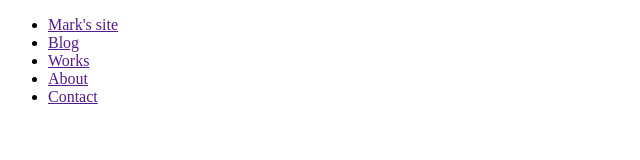
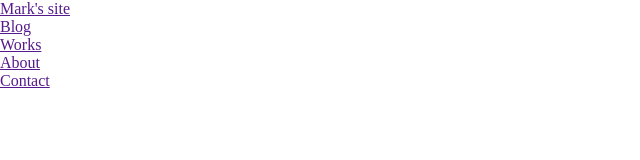
Before and after one commit to Retro-Markz/Advanced_css, a plain HTML site: page 06_responsiveNav/index.html in a window 1280 px wide. Shown: the whole page, without its empty margins (0-640 px from the left). Drawn offline with Linux system fonts and the light colour scheme.

Commit message:
Update index.html

```diff
--- a/06_responsiveNav/index.html
+++ b/06_responsiveNav/index.html
@@ -5,7 +5,16 @@
     <meta name="viewport" content="width=device-width, initial-scale=1.0" />
     <title>responsive nav bar</title>
   </head>
-  <style></style>
+  <style>
+    * {
+      margin: 0;
+      padding: 0;
+    }
+
+    body {
+      min-height: 100vh;
+    }
+  </style>
   <body>
     <nav>
       <ul>
```
